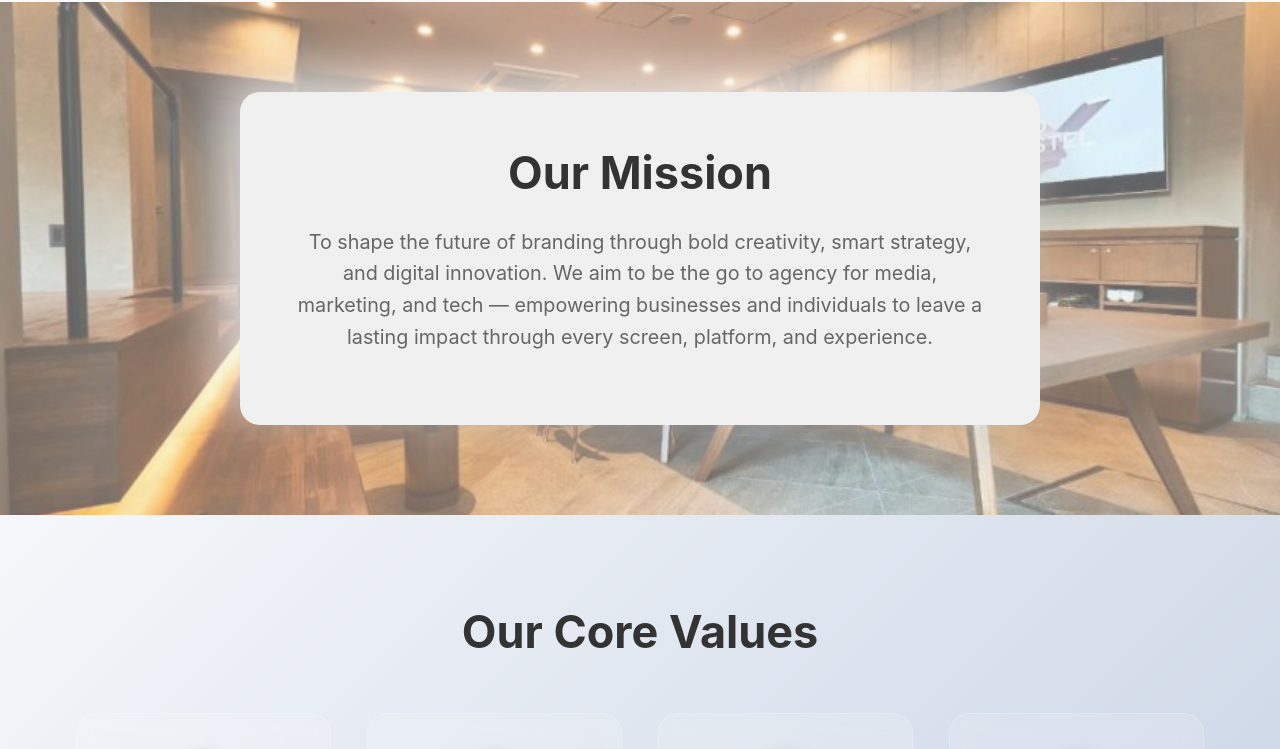
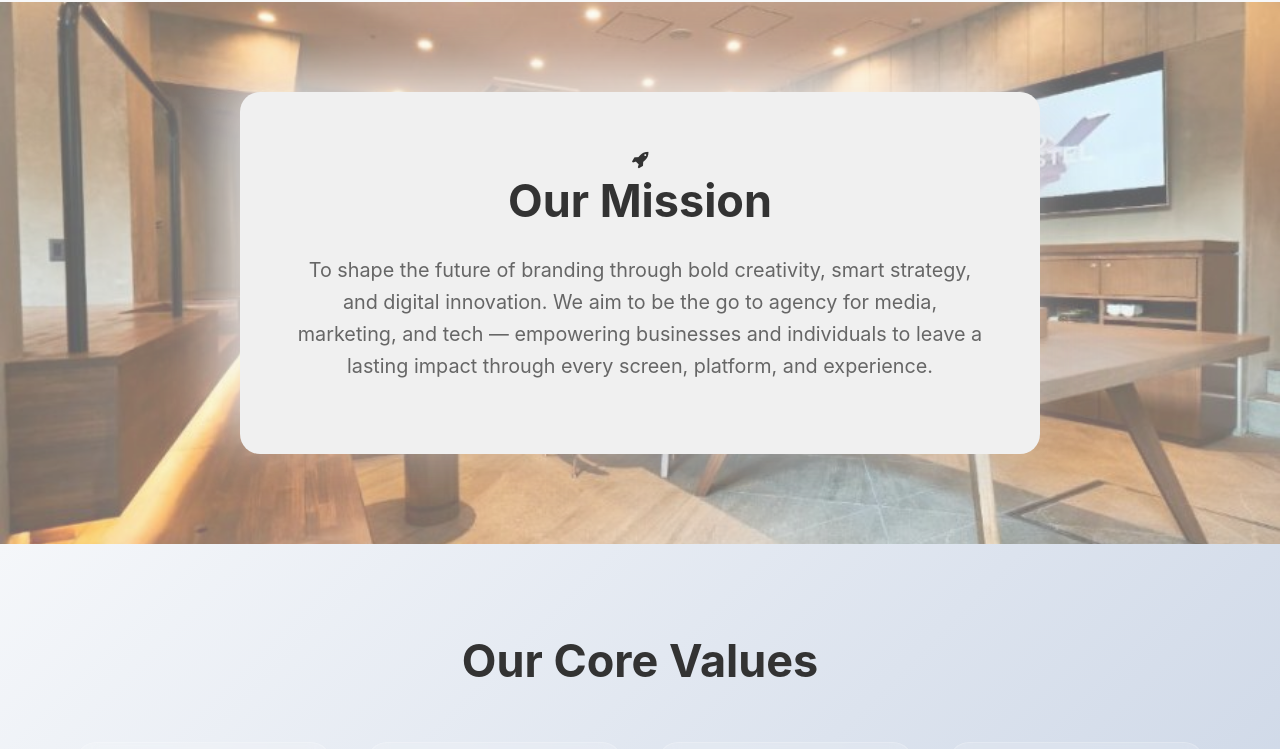
Before and after one commit to Jenoza/Jenoza-FrontEnd, an Angular app: page /about in a window 1280 px wide. Shown: the part 1012-1761 px from the top of the page. Built offline with nearby package versions, Linux system fonts and the light colour scheme.

Commit message:
added mission icon

```diff
--- a/src/app/pages/about/about.component.html
+++ b/src/app/pages/about/about.component.html
@@ -22,6 +22,9 @@
 <section class="mission-section">
   <div class="container">
     <div class="neumorphic-card">
+      <div class="mission-icon">
+        <i class="fa fa-rocket"></i>
+      </div>
       <h2>Our Mission</h2>
       <p>
         To shape the future of branding through bold creativity, smart strategy, and digital innovation. We aim to be the go
```
